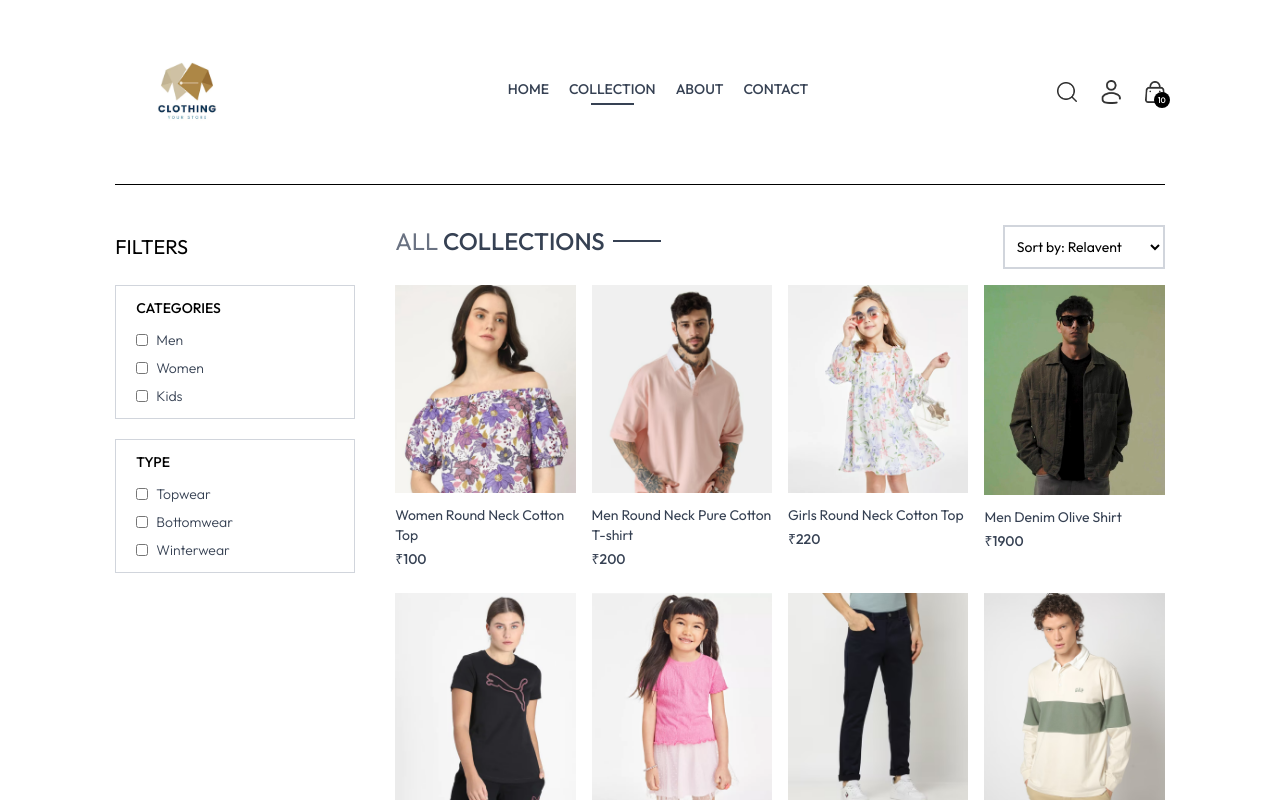
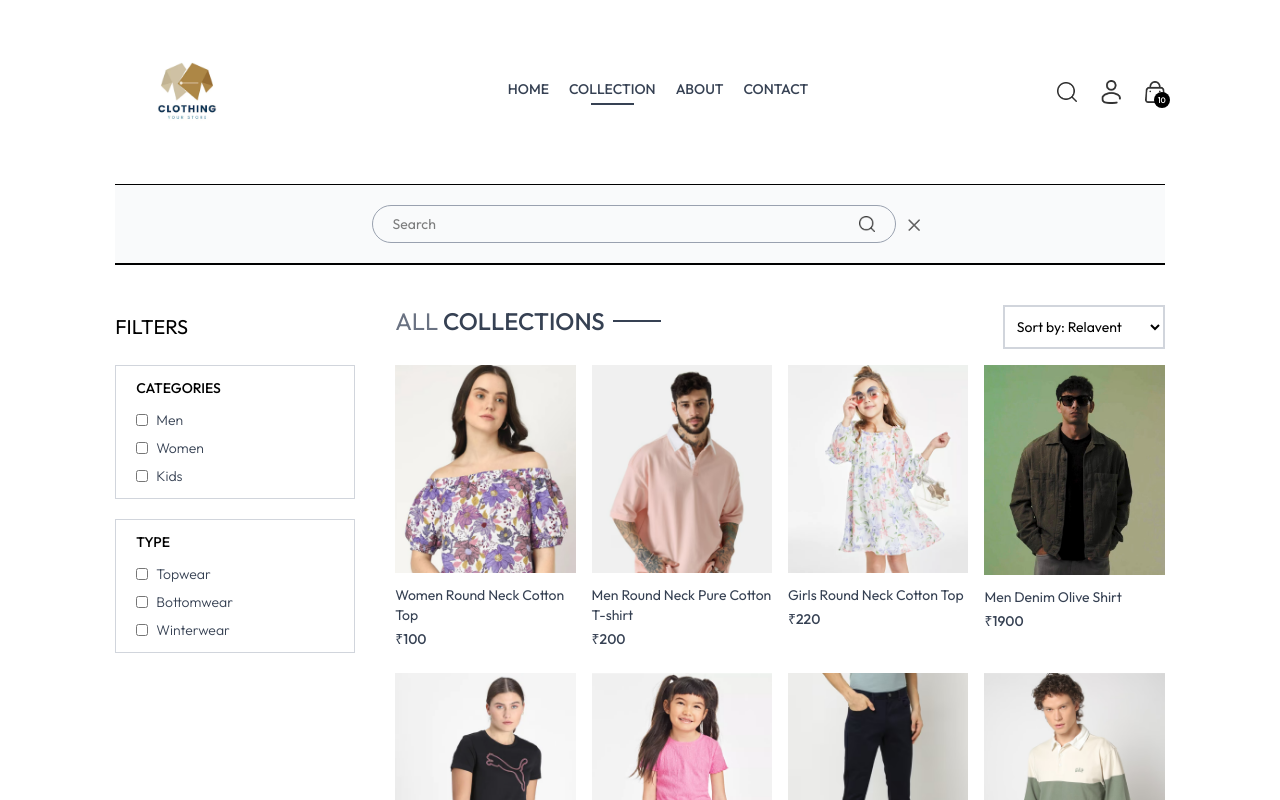
Before and after one commit to Utkarsh1-ux/The-Clothing-Brand-Frontend--React, a React (Vite) app: page /collection in a window 1280 px wide. Both pictures are taken after a click on the picture 1066 px from the left and 92 px from the top of the page. Shown: the top 800 px of the page. Built offline with nearby package versions, Linux system fonts and the light colour scheme.

Commit message:
Completed collection with search bar and all

```diff
--- a/src/App.jsx
+++ b/src/App.jsx
@@ -11,11 +11,13 @@
 import Orders from './pages/Orders'
 import PlaceOrder from './pages/PlaceOrder'
 import Footer from './components/Footer'
+import SearchBar from './components/SearchBar'
 
 const App = () => {
   return (
     <div className='px-4 sm:px-[5vw] md:px-[7vw] lg:px-[9vw]'>
       <NavBar/>
+      <SearchBar/>
       <Routes>
         <Route path='/' element ={<Home/>} />
         <Route path='/collection' element ={<Collection/>} />
@@ -29,6 +31,7 @@
 
       </Routes>
       <Footer/>
+
     </div>
   )
 }
--- a/src/components/NavBar.jsx
+++ b/src/components/NavBar.jsx
@@ -1,8 +1,10 @@
-import React, { useState } from 'react'
+import React, { useContext, useState } from 'react'
 import {assets} from '../assets/assets.js'
 import { Link, NavLink } from 'react-router-dom'
+import { ShopContext } from '../context/ShopContext.jsx';
 const NavBar = () => {
   const [visible, setVisible] = useState(false);
+  const{setShowSearch} = useContext(ShopContext)
   return (
     <div className='flex items-center justify-between py-5 font-medium'>
          <Link to={'/'}><img src={assets.logo} className='w-36' /> </Link>
@@ -32,7 +34,8 @@
        </ul>
 
        <div className='flex items-center gap-6'>
-             <img src={assets.search_icon} className='w-5 cursor-pointer ' />
+             <img onClick={()=>setShowSearch(true)} src={assets.search_icon} className='w-5 cursor-pointer ' />
+
              <div className='group relative'>
               {/* now profile icon ke andr */}
           <img className='w-5 cursor-pointer' src={assets.profile_icon}/>
--- /dev/null
+++ b/src/components/SearchBar.jsx
@@ -0,0 +1,32 @@
+import React, { useContext, useEffect, useState } from 'react'
+import { ShopContext } from '../context/ShopContext'
+import { assets } from '../assets/assets';
+import { useLocation } from 'react-router-dom';
+
+const SearchBar = () => {
+
+    const{search, setSearch , showSearch, setShowSearch} = useContext(ShopContext);
+    const[visible , setVisible] = useState(false)
+    const location = useLocation();//using this we get the path of the url
+
+    useEffect(()=>{
+        if (location.pathname.includes('collection')) {
+             setVisible(true);
+        }
+        else{
+            setVisible(false)
+        }
+    },[location])
+
+  return showSearch && visible ? (
+    <div className='border-t border-b bg-gray-50 text-center'>
+        <div className='inline-flex items-center justify-center border border-gray-400 px-5 py-2 my-5 mx-3 rounded-full w-3/4 sm:w-1/2'>
+     <input value={search} onChange={(e)=>setSearch(e.target.value)} className='flex-1 outline-none bg-inherit text-sm' type="text" placeholder='Search' />
+     <img className='w-4' src={assets.search_icon} alt="" />
+        </div>
+        <img onClick={()=>setShowSearch(false)} className='inline w-3 cursor-pointer' src={assets.cross_icon} alt="" />
+    </div>
+  ) : null
+}
+
+export default SearchBar
--- a/src/context/ShopContext.jsx
+++ b/src/context/ShopContext.jsx
@@ -1,5 +1,6 @@
-import { createContext } from "react";
+import { createContext, useState } from "react";
 import{ products } from "../assets/assets.js"
+import { useSearchParams } from "react-router-dom";
 
 export const ShopContext = createContext();
 
@@ -7,10 +8,12 @@
 
     const currency = "₹";
     const delivery_fee = 10;
-
+    const [search , setSearch] = useState('')
+    const [showSearch , setShowSearch] = useState(false)
 
        const value = {
-         products, currency,delivery_fee
+         products, currency,delivery_fee,search,
+         setSearch,showSearch,setShowSearch
        }
        return(
         <ShopContext.Provider value={value}>
--- a/src/pages/Collection.jsx
+++ b/src/pages/Collection.jsx
@@ -6,11 +6,12 @@
 
 const Collection = () => {
 
-    const {products} = useContext(ShopContext);
+    const {products, search , showSearch} = useContext(ShopContext);
     const [showFilter , setShowFilter] = useState(false);
     const[filterProducts, setFilterProducts] = useState([]);
     const [category , setCategory] = useState([]);
     const[subCategory , setSubCategory] = useState([]);
+    const[sortType, setSortType] = useState('relavent');
 
     const toggleCategory = (e)=>{
 
@@ -34,6 +35,10 @@
     // logic for selecting men or others so that it shows that only as well as topwear or like that
     const applyFilter = () =>{
       let productsCopy = products.slice();
+
+      if (showSearch && search) {  // logic for getting what we searching on search bar
+           productsCopy =productsCopy.filter(item => item.name.toLowerCase().includes(search.toLowerCase()))
+      }
       if (category.length>0) {
         productsCopy = productsCopy.filter(item => category.includes(item.category));
       }
@@ -42,14 +47,33 @@
       }
       setFilterProducts(productsCopy);
     }
+   // acc to price low or high
+    const sortProduct =()=>{
+      let fpcopy = filterProducts.slice();
+      switch(sortType){
+        case 'low-high':
+          setFilterProducts(fpcopy.sort((a,b)=>(a.price - b.price)));
+          break;
 
-    useEffect(()=>{
-      setFilterProducts(products);
-    },[])
+        case 'high-low':
+          setFilterProducts(fpcopy.sort((a,b)=>(b.price - a.price)));
+          break;
+
+      default:
+        applyFilter();
+        break;
+
+      }
+    }
 
     useEffect(()=>{
      applyFilter();
-    },[category , subCategory])
+    },[category , subCategory,search,showSearch]);
+
+  //  for price high to low or etc like that
+    useEffect(()=>{
+     sortProduct();
+    },[sortType])
 
   return (
     <div className='flex flex-col sm:flex-row gap-1 sm:gap-10 pt-10 border-t'>
@@ -95,7 +119,7 @@
          <div className='flex justify-between text-base sm:text-2xl mb-4'>
           <Title text1={'ALL'} text2={'COLLECTIONS'}/>
           {/* Product sorting */}
-          <select className='border-2 border-gray-300 text-sm px-2 '>
+          <select onChange={(e)=>setSortType(e.target.value)} className='border-2 border-gray-300 text-sm px-2 '>
             <option value="relavent">Sort by: Relavent</option>
             <option value="low-high">Sort by:Low to High</option>
             <option value="high-low">Sort by:High to Low</option>
```
